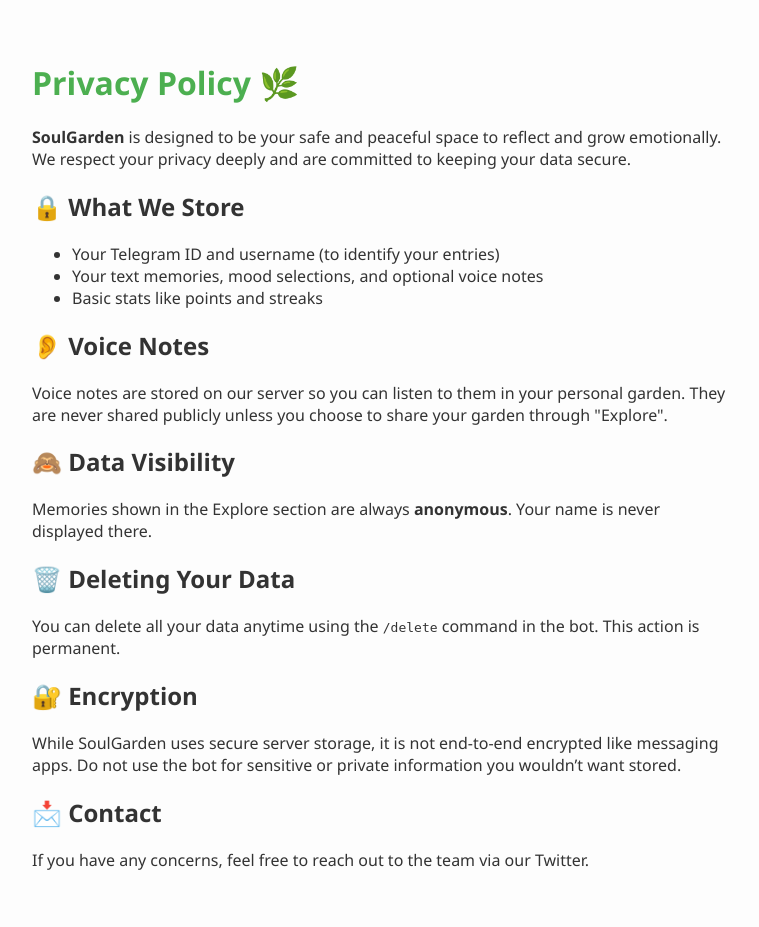
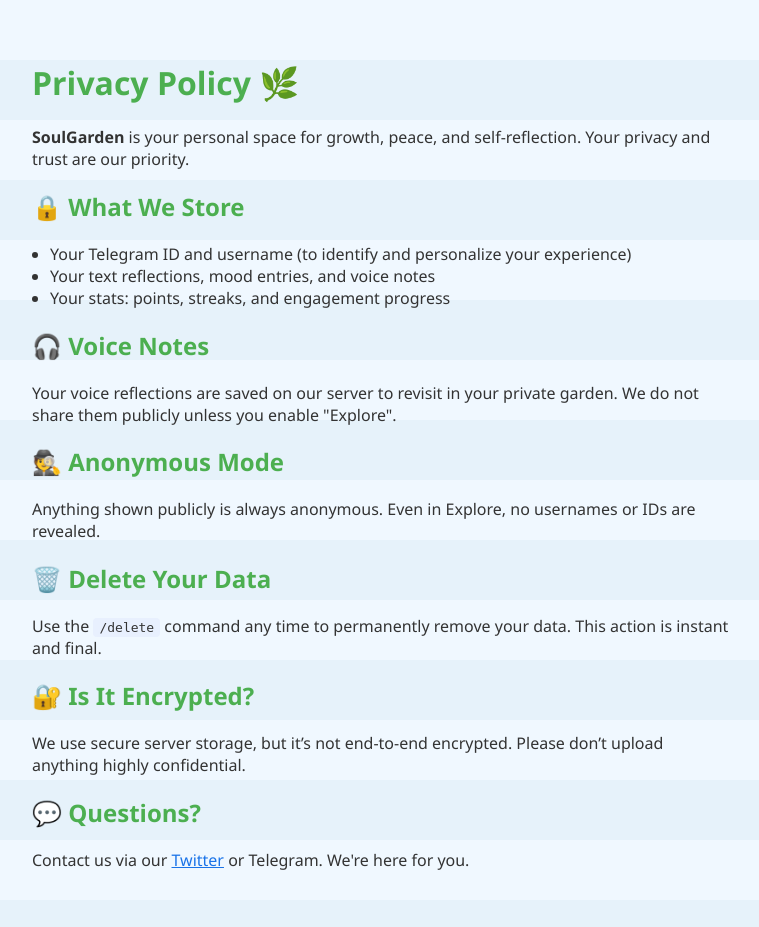
Before and after one commit to garvboiiiii/SoulGarden, a Flask app: page /privacy in a window 1280 px wide. Shown: the whole page, without its empty margins (258-1017 px from the left). Run offline with Flask 3, Linux system fonts and the light colour scheme; parts of the project's set-up code (start-up, migrations or seed data) failed here and were passed over.

Commit message:
Updated the  privacy.html

```diff
--- a/templates/privacy.html
+++ b/templates/privacy.html
@@ -10,38 +10,60 @@
       max-width: 700px;
       margin: auto;
       padding: 40px 20px;
-      background-color: #fdfdfd;
+      background: repeating-linear-gradient(
+        to bottom,
+        #f0f8ff,
+        #f0f8ff 60px,
+        #e6f2fa 60px,
+        #e6f2fa 120px
+      );
       color: #333;
     }
-    h1 {
+
+    h1, h2 {
       color: #4CAF50;
+    }
+
+    a {
+      color: #1a73e8;
+    }
+
+    ul {
+      padding-left: 18px;
+    }
+
+    code {
+      background: #e8f0fe;
+      padding: 2px 6px;
+      border-radius: 4px;
+      font-family: monospace;
     }
   </style>
 </head>
 <body>
   <h1>Privacy Policy 🌿</h1>
-  <p><strong>SoulGarden</strong> is designed to be your safe and peaceful space to reflect and grow emotionally. We respect your privacy deeply and are committed to keeping your data secure.</p>
+  <p><strong>SoulGarden</strong> is your personal space for growth, peace, and self-reflection. Your privacy and trust are our priority.</p>
 
   <h2>🔒 What We Store</h2>
   <ul>
-    <li>Your Telegram ID and username (to identify your entries)</li>
-    <li>Your text memories, mood selections, and optional voice notes</li>
-    <li>Basic stats like points and streaks</li>
+    <li>Your Telegram ID and username (to identify and personalize your experience)</li>
+    <li>Your text reflections, mood entries, and voice notes</li>
+    <li>Your stats: points, streaks, and engagement progress</li>
   </ul>
 
-  <h2>👂 Voice Notes</h2>
-  <p>Voice notes are stored on our server so you can listen to them in your personal garden. They are never shared publicly unless you choose to share your garden through "Explore".</p>
+  <h2>🎧 Voice Notes</h2>
+  <p>Your voice reflections are saved on our server to revisit in your private garden. We do not share them publicly unless you enable "Explore".</p>
 
-  <h2>🙈 Data Visibility</h2>
-  <p>Memories shown in the Explore section are always <strong>anonymous</strong>. Your name is never displayed there.</p>
+  <h2>🕵️ Anonymous Mode</h2>
+  <p>Anything shown publicly is always anonymous. Even in Explore, no usernames or IDs are revealed.</p>
 
-  <h2>🗑️ Deleting Your Data</h2>
-  <p>You can delete all your data anytime using the <code>/delete</code> command in the bot. This action is permanent.</p>
+  <h2>🗑️ Delete Your Data</h2>
+  <p>Use the <code>/delete</code> command any time to permanently remove your data. This action is instant and final.</p>
 
-  <h2>🔐 Encryption</h2>
-  <p>While SoulGarden uses secure server storage, it is not end-to-end encrypted like messaging apps. Do not use the bot for sensitive or private information you wouldn’t want stored.</p>
+  <h2>🔐 Is It Encrypted?</h2>
+  <p>We use secure server storage, but it’s not end-to-end encrypted. Please don’t upload anything highly confidential.</p>
 
-  <h2>📩 Contact</h2>
-  <p>If you have any concerns, feel free to reach out to the team via our Twitter.</p>
+  <h2>💬 Questions?</h2>
+  <p>Contact us via our <a href="https://twitter.com/s0ulGarden_Bot">Twitter</a> or Telegram. We're here for you.</p>
 </body>
 </html>
```
